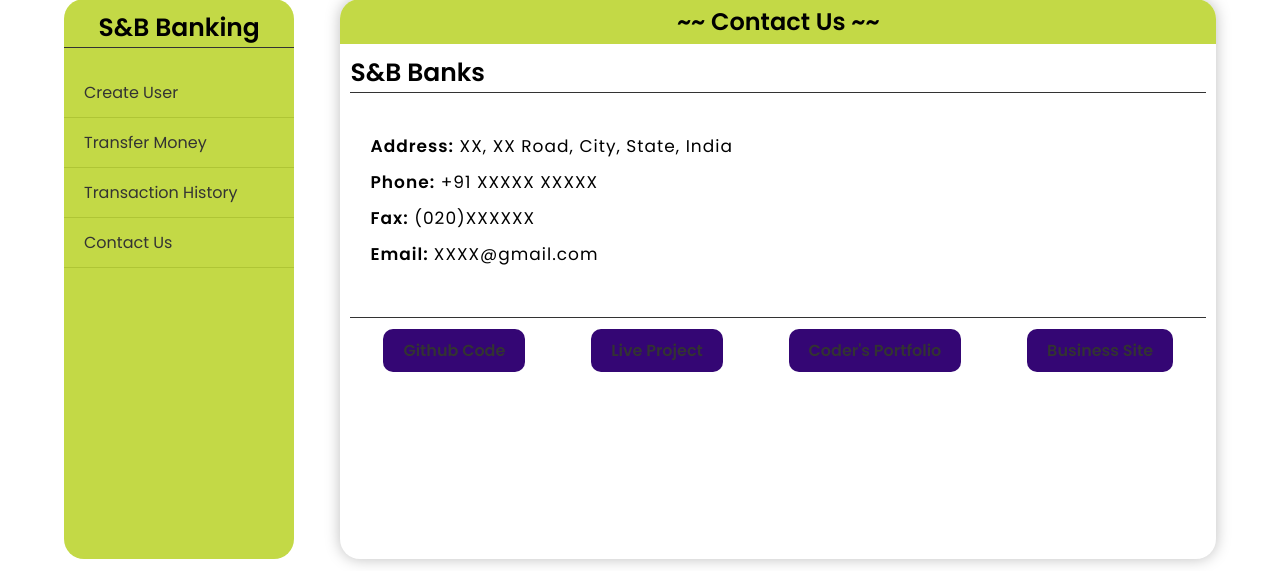
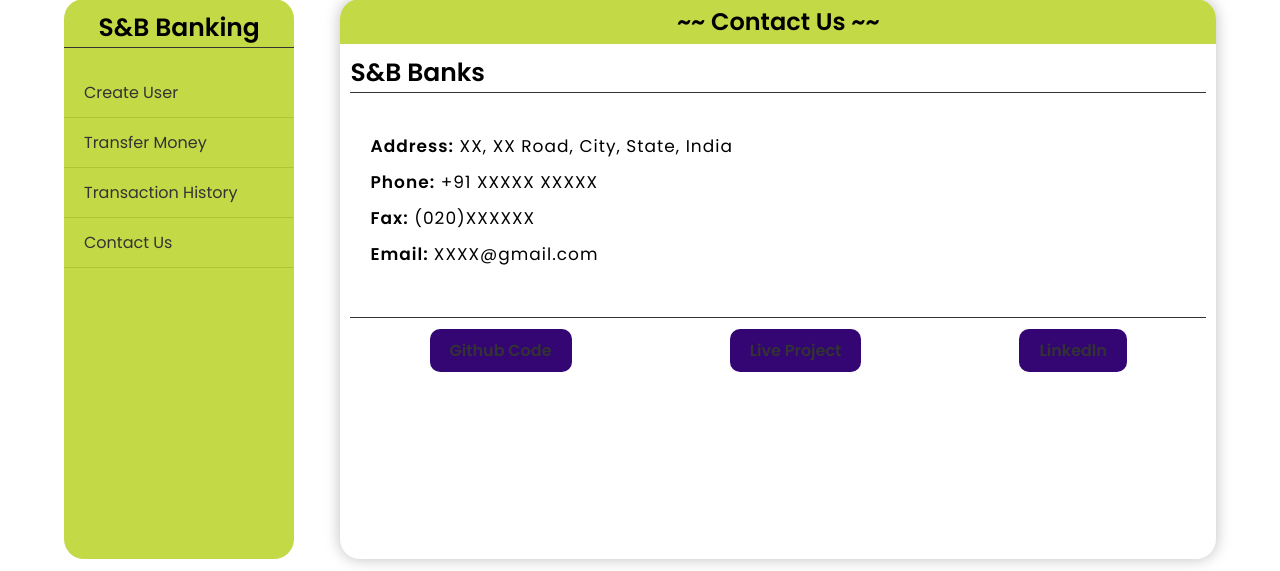
Before and after one commit to snehagautam869/Banking-System-Website, a PHP site: page /contact.php in a window 1280 px wide. Shown: the part 121-692 px from the top of the page. Run offline with PHP 8.4, Linux system fonts and the light colour scheme.

Commit message:
Update contact.php

```diff
--- a/contact.php
+++ b/contact.php
@@ -35,17 +35,14 @@
               <hr>
               <div class="impLinks">
                   <p>
-                      <a href="https://github.com/chaitanyashimpi/banksystem" target="_blank">Github Code</a>
+                      <a href="https://github.com/snehagautam869/Banking-System-Website" target="_blank">Github Code</a>
                   </p>
                   <p>
-                      <a href="https://crtbank.cratonik.com" target="_blank">Live Project</a>
+                      <a href="" target="_blank">Live Project</a>
                   </p>
                   <p>
-                      <a href="https://chaitanyashimpi.netlify.app/" target="_blank">Coder's Portfolio</a>
-                  </p>
-                  <p>
-                      <a href="https://cratonik.com/" target="_blank">Business Site</a>
-                  </p>
+                      <a href="https://www.linkedin.com/in/snehaagautam/" target="_blank">Linkedln</a>
+                </p>
               </div>
           </div>
           </div>
```
